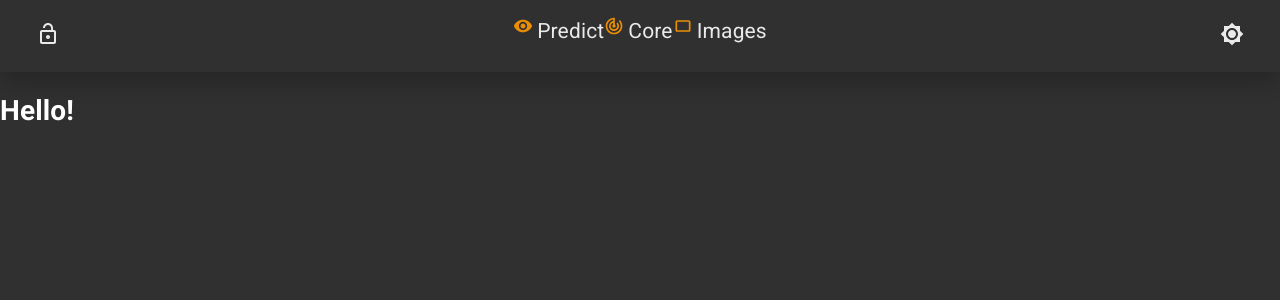
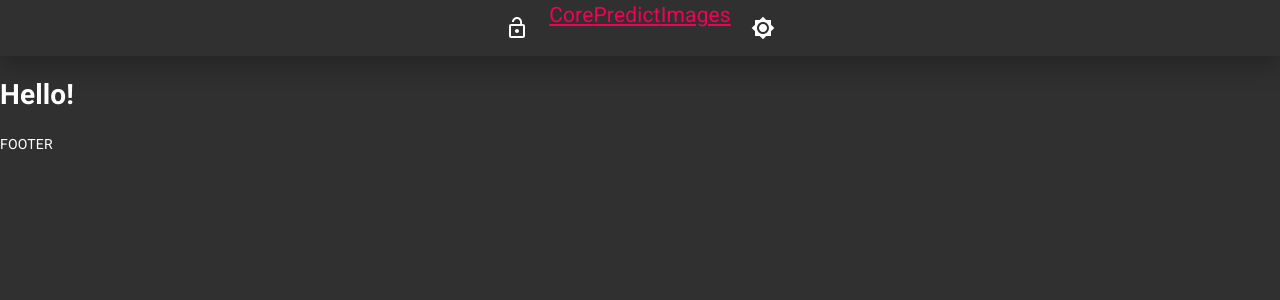
Before and after one commit to PatrikAarnivaara/what-where-when, a React (Create React App) app in the folder client/: page / in a window 1280 px wide. Shown: the top 300 px of the page. Built offline with nearby package versions, Linux system fonts and the light colour scheme; the HTML template or start-up script is replaced by a standard one.

Commit message:
Grid list single column

```diff
--- a/client/src/App.js
+++ b/client/src/App.js
@@ -44,6 +44,7 @@ function App() {
           </Switch>
         </Router>
       </div>
+      <p>FOOTER</p>
     </ThemeProvider>
   );
 }
--- a/client/src/components/Header/Header.js
+++ b/client/src/components/Header/Header.js
@@ -1,5 +1,6 @@
 import React, { useState } from "react";
-import Link from "@material-ui/core/Link";
+/* import Link from "@material-ui/core/Link"; */
+import { Link } from "react-router-dom";
 import TrackChangesIcon from "@material-ui/icons/TrackChanges";
 import CropLandscapeIcon from "@material-ui/icons/CropLandscape";
 import Brightness7Icon from "@material-ui/icons/Brightness7";
@@ -25,7 +26,7 @@ const HeaderTest = ({ changeTheme, darkMode }) => {
   };
 
   return (
-    <Box aria-label="breadcrumb" className={classes.root}>
+    <Box className={classes.root}>
       <Button
         className={classes.login}
         onClick={() => {
@@ -35,38 +36,22 @@ const HeaderTest = ({ changeTheme, darkMode }) => {
         {login ? <LockIcon /> : <LockOpenIcon />}
       </Button>
       <Box className={classes.linkWrapper}>
-      <Link
-        color="inherit"
-        href="/"
-        /* onClick={handleClick} */
-        className={classes.link}
-      >
-        <VisibilityIcon className={classes.icon} />
-        Predict
-      </Link>
-      <Link
-        color="inherit"
-        href="/upload"
-        /* onClick={handleClick} */
-        className={classes.link}
-      >
-        <TrackChangesIcon className={classes.icon} />
-        Core
-      </Link>
-      <Link
-        color="inherit"
-        href="/predictions"
-        /* onClick={handleClick} */
-        className={classes.link}
-      >
-        <CropLandscapeIcon className={classes.icon} />
-        Images
-      </Link>
+        <Link to="/" className={classes.link}>
+          {/* <VisibilityIcon className={classes.icon} /> */}
+          Core
+        </Link>
+        <Link to="/upload" className={classes.link}>
+          {/* <TrackChangesIcon className={classes.icon} /> */}
+          Predict
+        </Link>
+        <Link to="/predictions" className={classes.link}>
+          {/* <CropLandscapeIcon className={classes.icon} /> */}
+          Images
+        </Link>
       </Box>
       <Button className={classes.mode} onClick={switchTheme}>
         {darkMode ? <Brightness7Icon /> : <Brightness4Icon />}
       </Button>
-      {/* <Box borderBottom={1} className={classes.border} /> */}
     </Box>
   );
 };
--- a/client/src/components/Header/useStyles.js
+++ b/client/src/components/Header/useStyles.js
@@ -2,7 +2,8 @@ import { makeStyles } from "@material-ui/core/styles";
 
 const useStyles = makeStyles((theme) => ({
   root: {
-    height: "9vh",
+    height: "4em",
+    maxHeight: "4em",
     width: "100%",
     boxShadow: "0px 10px 24px 0px rgba(0,0,0,0.25)",
     top: 0,
@@ -10,7 +11,7 @@ const useStyles = makeStyles((theme) => ({
     flexDirection: "row",
     alignContent: "center",
     justifyContent: "center",
-    opacity: "0.9",
+    opacity: "1",
   },
   border: {
     borderColor: "red",
@@ -18,13 +19,16 @@ const useStyles = makeStyles((theme) => ({
   link: {
     display: "flex",
     fontSize: "1.5em",
+    color: "#f50057"
 
   },
   linkWrapper: {
-    position: "absolute",
-    top: "calc(5% - 1.5rem)",
+    /* position: "absolute",
+    top: "calc(5% - 1.5rem)", */
     display: "flex",
-    justifyItems: "space-between"
+    flexDirection: "row",
+    alignContent: "center",
+    justifyContent: "center",
     /* alignContent: "center",
     justifyContent: "space-between" */
   },
@@ -32,18 +36,17 @@ const useStyles = makeStyles((theme) => ({
     marginRight: theme.spacing(0.5),
     width: 20,
     height: 20,
-    color: "#ff9800",
+    color: "#ffffff",
     fontSize: "1.5em",
   },
   login: {
-    position: "absolute",
-    left: "calc(5% - 3rem)",
-    top: "calc(5% - 1.5rem)",
+    /* flexGrow: "1" */
   },
   mode: {
-    position: "absolute",
+
+    /* position: "absolute",
     right: "calc(5% - 3rem)",
-    top: "calc(5% - 1.5rem)",
+    top: "calc(5% - 1.5rem)", */
   },
 }));
 
--- a/client/src/components/predictions/PredictionList.js
+++ b/client/src/components/predictions/PredictionList.js
@@ -1,10 +1,20 @@
 import React, { useState, useEffect } from "react";
 import axios from "axios";
-import { Link } from "react-router-dom";
+import GridList from "@material-ui/core/GridList";
+import GridListTile from "@material-ui/core/GridListTile";
+import GridListTileBar from "@material-ui/core/GridListTileBar";
+import ListSubheader from "@material-ui/core/ListSubheader";
+import IconButton from "@material-ui/core/IconButton";
+import InfoIcon from "@material-ui/icons/Info";
 import { Image } from "cloudinary-react";
+import useStyles from "./useStyles";
+/* import PredictionListItem from "./PredictionListItem"; */
+
 /* import CircularProgress from "@material-ui/core/CircularProgress";
  */
+
 const PredictionList = () => {
+  const classes = useStyles();
   const [buildings, setBuildings] = useState([]);
 
   useEffect(function () {
@@ -20,33 +30,42 @@ const PredictionList = () => {
     getBuildings();
   }, []);
 
-
-
-  const renderPredictionList = (building, index) => {
   return (
-      <div key={building._id}>
-        <small>date: {building.date}</small>
-        <small>description:{building.description}</small>
+    <div className={classes.root}>
+      <GridList cellHeight={"auto"} cols={1}>
+        {/* <GridListTile
+          key="Subheader"
+          cols={2.5}
+        >
+          <ListSubheader component="div" className={classes.subHeader}>
+            Predictions
+          </ListSubheader>
+        </GridListTile> */}
+        {buildings.map((building, index) => (
+          <GridListTile key={index} className={classes.gridListTile}>
             <Image
               key={index}
               cloudName={process.env.REACT_APP_CLOUDINARY_NAME}
               publicId={building.url}
-          width="300"
+              width="500"
               crop="scale"
             />
-      </div>
-    );
-  };
+            {/* <img src={building.url} alt={building.title} /> */}
+            {/* <GridListTileBar
+              title={building.title}
+              subtitle={<span>Predicition: {building.description}</span>}
 
- /*  if (buildings!=="") {
-    return <CircularProgress color="secondary" />;
-  } */
-
-  return (
-    <div>
-      {buildings.map((building, index) => {
-        return renderPredictionList(building, index);
-      })}
+              actionIcon={
+                <IconButton
+                  aria-label={`info about ${building.title}`}
+                  className={classes.icon}
+                >
+                  <InfoIcon />
+                </IconButton> */}
+            {/* } /> */}
+          </GridListTile>
+        ))}
+      </GridList>
     </div>
   );
 };
--- /dev/null
+++ b/client/src/components/predictions/PredictionListItem.js
@@ -0,0 +1,35 @@
+import useStyles from "./useStyles"
+
+
+const PredictionListItem = ({title, prediction, date, url}) => {
+  const classes = useStyles();
+
+  return (
+    <div className={classes.root}>
+      <GridList cellHeight={180} className={classes.gridList}>
+        <GridListTile key="Subheader" cols={2} style={{ height: "auto" }}>
+          <ListSubheader component="div">December</ListSubheader>
+        </GridListTile>
+        {tileData.map((tile) => (
+          <GridListTile key={tile.img}>
+            <img src={url} alt={title} />
+            <GridListTileBar
+              title={title}
+              subtitle={<span>by: {prediction}</span>}
+              actionIcon={
+                <IconButton
+                  aria-label={`info about ${title}`}
+                  className={classes.icon}
+                >
+                  <InfoIcon />
+                </IconButton>
+              }
+            />
+          </GridListTile>
+        ))}
+      </GridList>
+    </div>
+  );
+};
+
+export default PredictionListItem;
--- /dev/null
+++ b/client/src/components/predictions/useStyles.js
@@ -0,0 +1,34 @@
+import { makeStyles } from "@material-ui/core/styles";
+
+const useStyles = makeStyles((theme) => ({
+  root: {
+    display: "flex",
+    flexWrap: "wrap",
+    justifyContent: "space-around",
+    alignItems: "center",
+    overflow: "hidden",
+    backgroundColor: theme.palette.background.paper,
+  },
+  gridList: {
+    display: "flex",
+    flexWrap: "wrap",
+    justifyContent: "space-around",
+    alignItems: "center",
+  },
+  gridListTile: {
+    height: "auto",
+    display: "flex",
+    flexWrap: "wrap",
+    justifyContent: "space-around",
+    alignItems: "center",
+  },
+  icon: {
+    color: "rgba(255, 255, 255, 0.54)",
+  },
+  subHeader: {
+    fontSize: "1.5em",
+
+  },
+}));
+
+export default useStyles;
```
Lines whose indentation alone changed are shown as unchanged.
